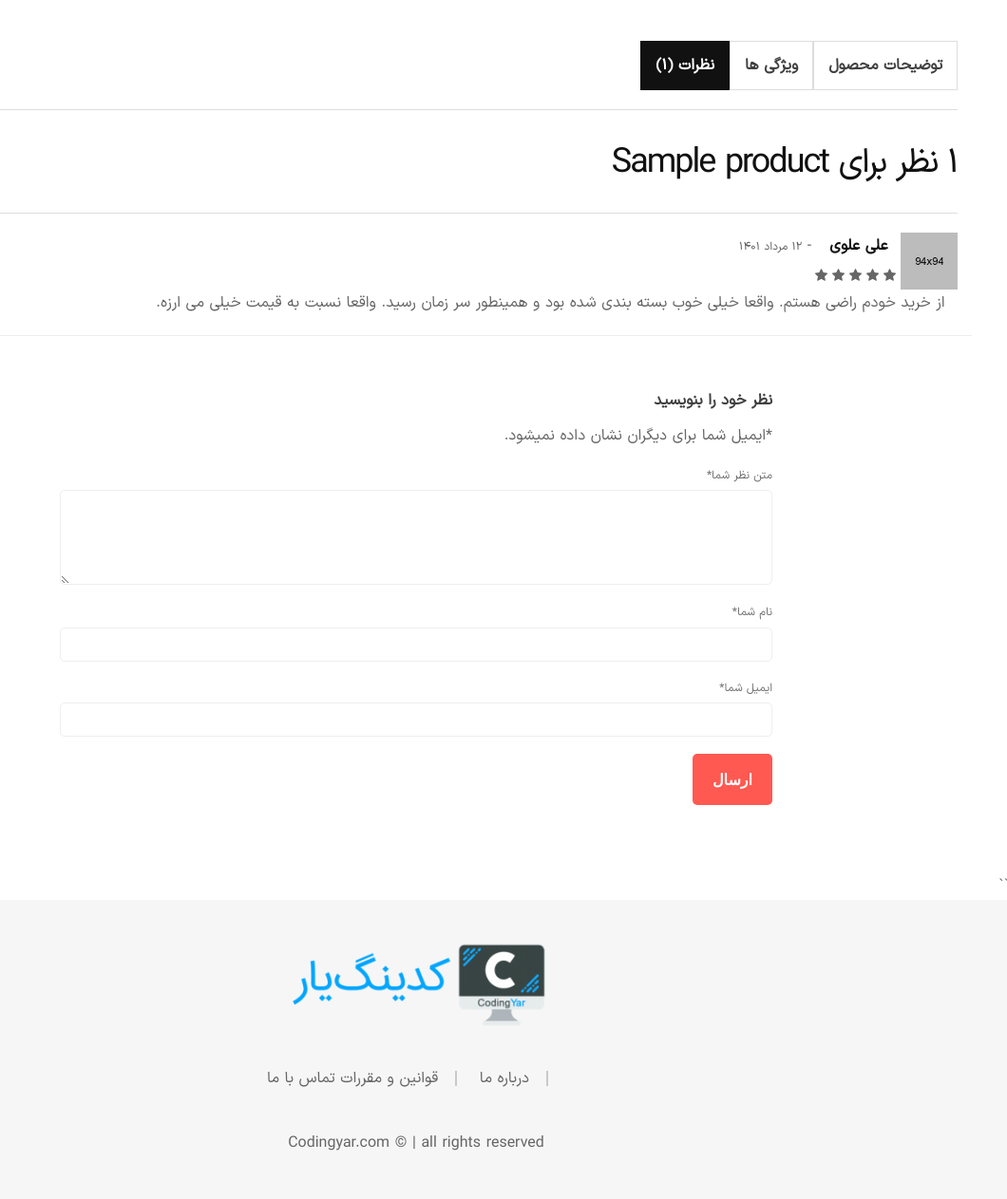
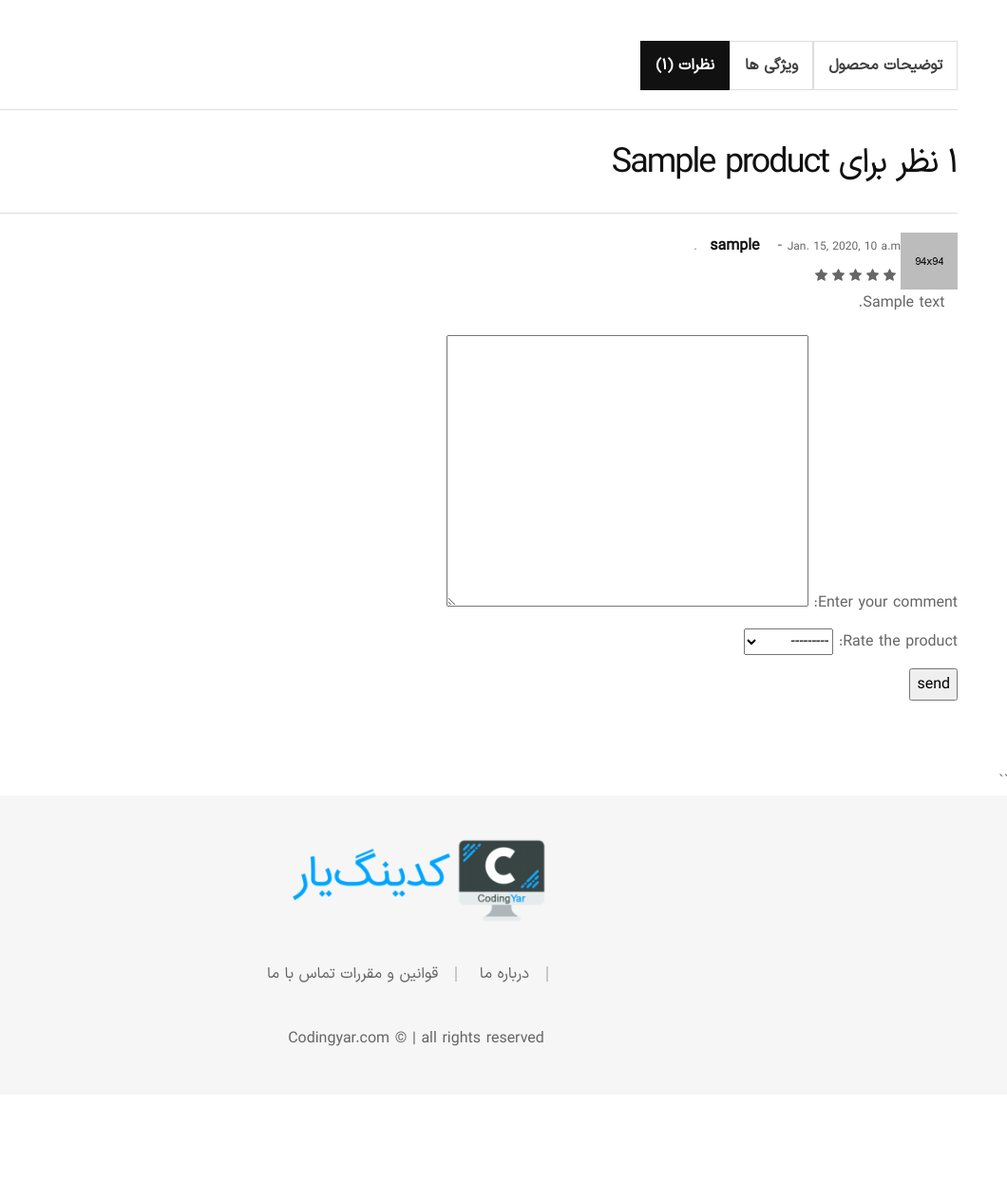
Before and after one commit to saeid-shabani-django/shop-1.0, a Django app: page /products/1/ in a window 1280 px wide, after a click on "نظرات (۱)". Shown: the part 777-2040 px from the top of the page at 95% size, without its empty margins (220-1280 px from the left). After the commit the page ends 1879 px from the top, so only its background shows below. Run offline with Django 5.2, Linux system fonts and the light colour scheme; tables that the repository leaves empty hold one stand-in row (values such as "Sample post"); parts of the project's set-up code (start-up, migrations or seed data) failed here and were passed over; some libraries are stand-ins or nearby versions; some web fonts are replaced.

Commit message:
create comment model

```diff
--- a/accounts/admin.py
+++ b/accounts/admin.py
@@ -1,5 +1,7 @@
 from django.contrib import admin
 from django.contrib.auth.admin import UserAdmin
+
+
 from .models import CustomUser
 from .forms import UserChangeForm, UserCreationForm, CustomUserCreationForm, CustomUserChangeForm
 
--- /dev/null
+++ b/products/forms.py
@@ -0,0 +1,10 @@
+from django.forms import Form
+from django import forms
+
+from products.models import Comment
+
+
+class CommentForm(forms.ModelForm):
+    class Meta:
+        model = Comment
+        fields =['body','stars']
--- a/products/templates/products/product_detail.html
+++ b/products/templates/products/product_detail.html
@@ -111,64 +111,74 @@
                                         <div class="product-reviews">
                                             <h3 class="review__title">۱ نظر برای {{ product.title}}</h3>
                                             <ul class="review__list">
+                                                {% for comment in product.comments.all %}
                                                 <li class="review__item">
                                                     <div class="review__container">
                                                         <div class="review__text">
                                                             <div class="d-flex flex-sm-row flex-row">
+
+
                                                                 <img src="assets/img/others/comment-1.jpg" alt="Review Avatar" class="review__avatar">
                                                                 <div>
                                                                     <div class="review__meta">
-                                                                        <strong class="review__author px-4">علی علوی</strong>
+                                                                        <strong class="review__author px-4">{{ comment.author.username }}</strong>
                                                                         <span class="review__dash">-</span>
-                                                                        <span class="review__published-date">۱۲ مرداد ۱۴۰۱</span>
+                                                                        <span class="review__published-date">{{ comment.datetime_created }}</span>
                                                                     </div>
                                                                     <div class="product-rating">
                                                                         <div class="m-0 star-rating star-five">
-                                                                            <span>Rated <strong class="rating">5.00</strong> out of 5</span>
+                                                                            <span>Rated <strong class="rating">{{ comment.stars }}</strong> out of 5</span>
                                                                         </div>
                                                                     </div>
                                                                 </div>
                                                             </div>
                                                             <p class="review__description text-right px-4">
-                                                                از خرید خودم راضی هستم. واقعا خیلی خوب بسته بندی شده بود و همینطور سر زمان رسید. واقعا نسبت به قیمت خیلی می ارزه.
+                                                               {{ comment.body }}
                                                             </p>
                                                         </div>
                                                     </div>
                                                 </li>
+                                                {% endfor %}
                                             </ul>
-                                            <div class="review-form-wrapper">
-                                                <div class="row">
-                                                    <div class="border-top py-5 w-100"></div>
-                                                    <div class="col-lg-8 m-auto">
-                                                        <span class="reply-title pull-right">نظر خود را بنویسید</span>
-                                                        <br>
-                                                        <form action="#" class="form text-right">
-                                                            <div class="form-notes mb--20">
-                                                                <p class="my-3"><span class="required">*</span>ایمیل شما برای دیگران نشان داده نمیشود.</p>
-                                                            </div>
-                                                            <div class="form__group mb--10">
-                                                                <label class="form__label d-block" for="email">متن نظر شما<span class="required">*</span></label>
-                                                                <textarea name="review" id="review" class="form__input form__input--textarea"></textarea>
-                                                            </div>
-                                                            <div class="form__group mb--20">
-                                                                <label class="form__label d-block" for="name">نام شما<span class="required">*</span></label>
-                                                                <input type="text" name="name" id="name" class="form__input">
-                                                            </div>
-                                                            <div class="form__group mb--20">
-                                                                <label class="form__label d-block" for="email">ایمیل شما<span class="required">*</span></label>
-                                                                <input type="email" name="email" id="email" class="form__input">
-                                                            </div>
-                                                            <div class="form__group">
-                                                                <div class="form-row">
-                                                                    <div class="col-12">
-                                                                        <input type="submit" value="ارسال" class="btn-submit">
-                                                                    </div>
-                                                                </div>
-                                                            </div>
-                                                        </form>
-                                                    </div>
-                                                </div>
-                                            </div>
+                                        <form action="{% url 'create_comment' product.id %}" method="post">
+                                            {% csrf_token %}
+                                            {{ comment_form.as_p }}
+                                            <input type="submit" value="send">
+                                        </form>
+
+{#                                            <div class="review-form-wrapper">#}
+{#                                                <div class="row">#}
+{#                                                    <div class="border-top py-5 w-100"></div>#}
+{#                                                    <div class="col-lg-8 m-auto">#}
+{#                                                        <span class="reply-title pull-right">نظر خود را بنویسید</span>#}
+{#                                                        <br>#}
+{#                                                        <form action="#" class="form text-right">#}
+{#                                                            <div class="form-notes mb--20">#}
+{#                                                                <p class="my-3"><span class="required">*</span>ایمیل شما برای دیگران نشان داده نمیشود.</p>#}
+{#                                                            </div>#}
+{#                                                            <div class="form__group mb--10">#}
+{#                                                                <label class="form__label d-block" for="email">متن نظر شما<span class="required">*</span></label>#}
+{#                                                                <textarea name="review" id="review" class="form__input form__input--textarea"></textarea>#}
+{#                                                            </div>#}
+{#                                                            <div class="form__group mb--20">#}
+{#                                                                <label class="form__label d-block" for="name">نام شما<span class="required">*</span></label>#}
+{#                                                                <input type="text" name="name" id="name" class="form__input">#}
+{#                                                            </div>#}
+{#                                                            <div class="form__group mb--20">#}
+{#                                                                <label class="form__label d-block" for="email">ایمیل شما<span class="required">*</span></label>#}
+{#                                                                <input type="email" name="email" id="email" class="form__input">#}
+{#                                                            </div>#}
+{#                                                            <div class="form__group">#}
+{#                                                                <div class="form-row">#}
+{#                                                                    <div class="col-12">#}
+{#                                                                        <input type="submit" value="ارسال" class="btn-submit">#}
+{#                                                                    </div>#}
+{#                                                                </div>#}
+{#                                                            </div>#}
+{#                                                        </form>#}
+{#                                                    </div>#}
+{#                                                </div>#}
+{#                                            </div>#}
                                         </div>
                                     </div>
                                 </div>
--- a/products/urls.py
+++ b/products/urls.py
@@ -3,5 +3,6 @@ from . import views
 urlpatterns = [
     path('',views.ProductListView.as_view(),name= 'product_list'),
     path('<int:pk>/',views.ProductDetailView.as_view(),name= 'product_detail'),
+    path('comment/<int:pk>/',views.CommentCreateView.as_view(),name= 'create_comment'),
 
 ]
--- a/products/views.py
+++ b/products/views.py
@@ -1,7 +1,9 @@
-from django.shortcuts import render
+from django.shortcuts import render, get_object_or_404
+from django.urls import reverse
 from django.views import generic
 
-from products.models import Product
+from products.forms import CommentForm
+from products.models import Product, Comment
 
 
 class ProductListView(generic.ListView):
@@ -17,3 +19,20 @@ class ProductDetailView(generic.DetailView):
     template_name = 'products/product_detail.html'
     context_object_name = 'product'
     model = Product
+
+    def get_context_data(self, **kwargs):
+        context = super().get_context_data(**kwargs)
+        comment_form = CommentForm()
+        context['comment_form'] = comment_form
+        return context
+
+
+class CommentCreateView(generic.CreateView):
+    model = Comment
+    form_class = CommentForm
+    def form_valid(self, form):
+       obj = form.save(commit=False)
+       obj.author = self.request.user
+       product_id = int(self.kwargs['pk'])
+       obj.product = get_object_or_404(Product,pk=product_id)
+       return super().form_valid(form)
```
Also changed, not shown: products/admin.py (+13 -1 lines), products/models.py (+5 -2 lines), products/migrations/0003_alter_comment_stars.py (added).
